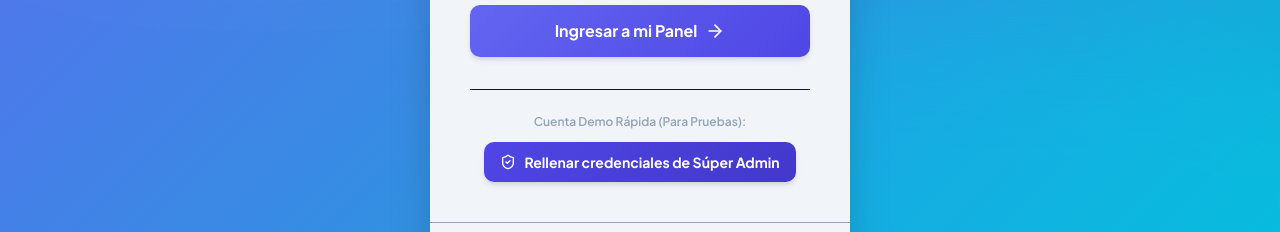
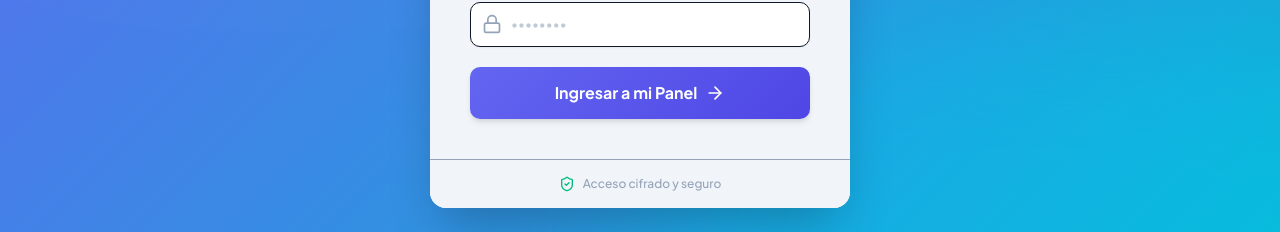
Before and after one commit to amacruxlabs-prog/amigable-gestion-cobro, a React (Vite) app in the folder amigable-cobro-front/: page /login in a window 1280 px wide. Shown: the part 466-698 px from the top of the page. Built offline with nearby package versions, Linux system fonts and the light colour scheme; no server answers.

Commit message:
fix: bloquear login de negocios suspendidos y eliminar credenciales hardcodeadas

```diff
--- a/amigable-cobro-front/src/components/auth/LoginScreen.tsx
+++ b/amigable-cobro-front/src/components/auth/LoginScreen.tsx
@@ -144,23 +144,7 @@ export const LoginScreen = () => {
             </button>
           </form>
 
-          <div className="mt-8 pt-6 border-t" style={{ borderColor: 'var(--border-color)' }}>
-            <p className="text-xs text-center mb-3 font-semibold" style={{ color: 'var(--text-muted)' }}>Cuenta Demo Rápida (Para Pruebas):</p>
-            <div className="grid grid-cols-1">
-              <button
-                onClick={() => {
-                  formik.setFieldValue('email', 'admin@amigablecobro.com');
-                  formik.setFieldValue('password', 'password123');
-                }}
-                type="button"
-                className="py-2.5 px-4 text-sm font-bold rounded-lg shadow-md transition-all hover:-translate-y-0.5 cursor-pointer flex items-center justify-center gap-2 mx-auto"
-                style={{ color: '#ffffff', background: 'linear-gradient(135deg, #4f46e5, #4338ca)' }}
-              >
-                <ShieldCheck className="w-4 h-4" />
-                Rellenar credenciales de Súper Admin
-              </button>
-            </div>
-          </div>
+
 
         </div>
 
--- a/amigable-cobro-front/src/contexts/AuthContext.tsx
+++ b/amigable-cobro-front/src/contexts/AuthContext.tsx
@@ -58,6 +58,11 @@ export const AuthProvider: React.FC<{ children: React.ReactNode }> = ({ children
       const userRoleName = userData.roles && userData.roles.length > 0 ? userData.roles[0].name : null;
       setRole(userRoleName as Role);
       setBusinessId(userData.business_id || null);
+
+      if (userData.business_suspended) {
+        window.dispatchEvent(new CustomEvent('auth-session-expired'));
+        return;
+      }
     } catch (error) {
       setUser(null);
       setRole(null);
```
Also changed, not shown: 1 other file (tests, documents, lock files or other folders).
